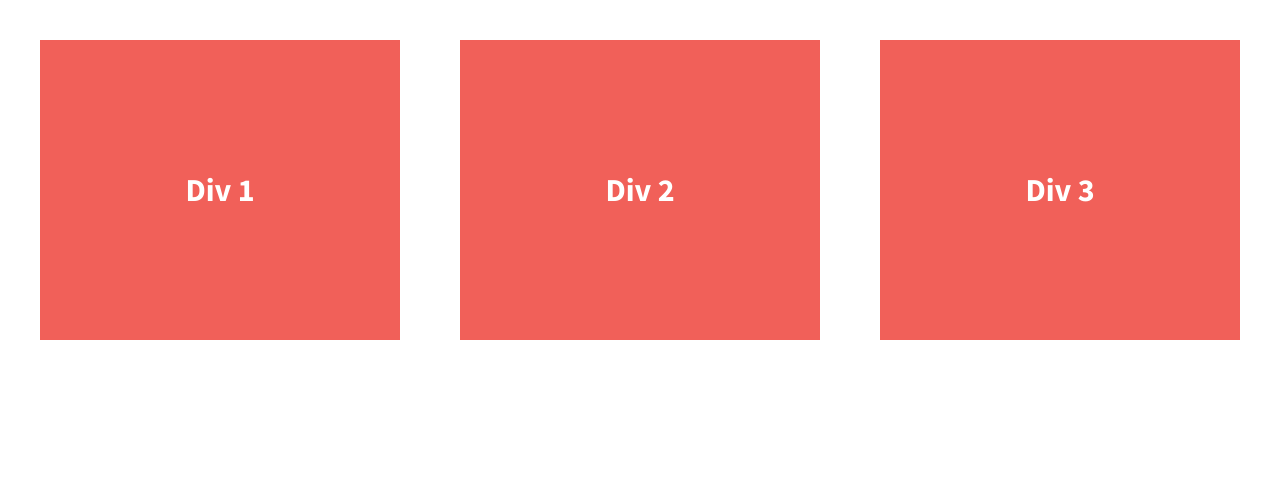
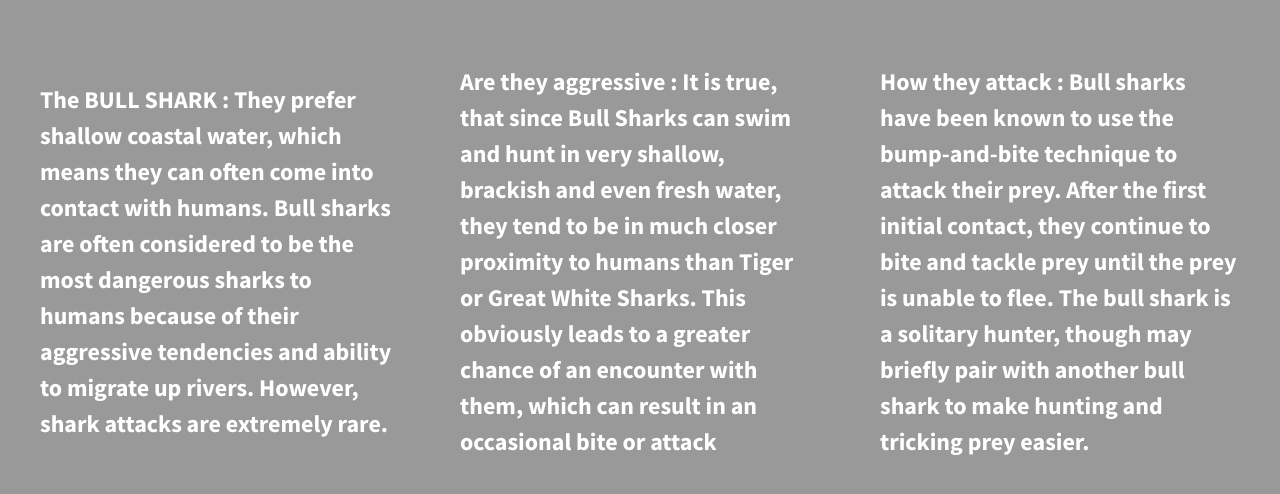
Before and after one commit to Lam-o/flex-center-divs, a plain HTML site: page index.html in a window 1280 px wide. Drawn offline with nearby package versions, Linux system fonts and the light colour scheme.

Commit message:
ADDED content to flexbox

```diff
--- a/css/main.css
+++ b/css/main.css
@@ -97,7 +97,7 @@ textarea {
 
 
 html {
-  background-color: #fff;
+  background-color: #999999;
   height: 100%;
 }
 
@@ -110,9 +110,11 @@ body {
 
 .wrapper {
   /*add display:flex and set justify-content to space-between*/
+  align-items: center;
   display: flex;
   justify-content: space-between;
   font-weight: 700;
+  flex-flow: row wrap;
 }
 
 .div-1, .div-2, .div-3 {
@@ -120,13 +122,15 @@ body {
   display: flex;
   justify-content: center;
   align-items: center;
-  color: #fff;
+  color:#ffffff;
   line-height: 1.5em;
-  font-size: 1.6em;
-  background-color: #f16059;
-  height: 300px;
+  font-size: 1.20em;
+  background-color:;
+  height: auto;
   width: 30%;
 }
+
+
 
 
 
--- a/index.html
+++ b/index.html
@@ -23,13 +23,13 @@
 
         <section class="wrapper">
             <div class="div-1">
-                Div 1
+        <p>The BULL SHARK : They prefer shallow coastal water, which means they can often come into contact with humans. Bull sharks are often considered to be the most dangerous sharks to humans because of their aggressive tendencies and ability to migrate up rivers. However, shark attacks are extremely rare.  </p>
             </div>
             <div class="div-2">
-                Div 2
+        <p>Are they aggressive : It is true, that since Bull Sharks can swim and hunt in very shallow, brackish and even fresh water, they tend to be in much closer proximity to humans than Tiger or Great White Sharks. This obviously leads to a greater chance of an encounter with them, which can result in an occasional bite or attack  </p>
             </div>
             <div class="div-3">
-                Div 3
+        <p>How they attack : Bull sharks have been known to use the bump-and-bite technique to attack their prey. After the first initial contact, they continue to bite and tackle prey until the prey is unable to flee. The bull shark is a solitary hunter, though may briefly pair with another bull shark to make hunting and tricking prey easier. </p>
             </div>
         </section>
 
```
